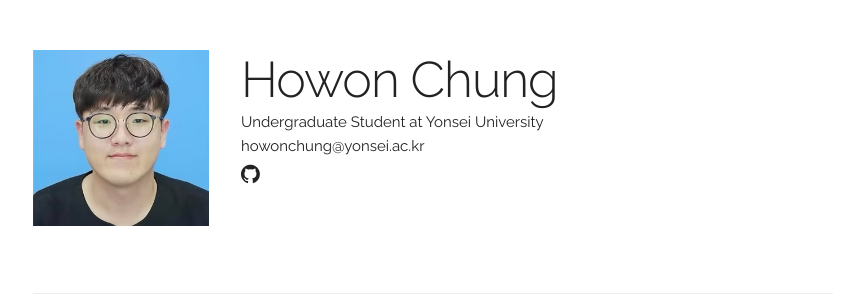
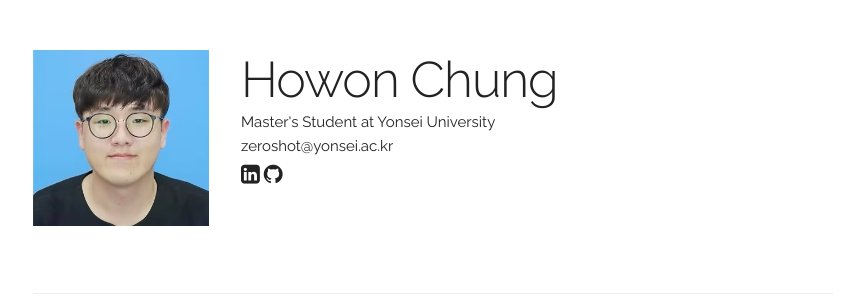
Before and after one commit to DONGSANSUNJAE/DONGSANSUNJAE.github.io, a Jekyll site: the page built from index.html, in a window 1280 px wide. Shown: the top 306 px of the page, without its empty margins (207-1072 px from the left). Built offline with Jekyll 4.4.1, drawn with Linux system fonts in a browser that asks for light colours.

Commit message:
Update_20260801_1

```diff
--- a/_data/main_info.yaml
+++ b/_data/main_info.yaml
@@ -1,10 +1,10 @@
 name: "Howon Chung"
-title: "Undergraduate Student at Yonsei University"
-email: "howonchung@yonsei.ac.kr"
+title: "Master's Student at Yonsei University"
+email: "zeroshot@yonsei.ac.kr"
 profile_pic: "/assets/profile-pics/profile.png"
 cv: ""
 semantic_scholar: ""
 google_scholar: ""
-linkedin: ""
-github: "https://github.com/hwchung"
+linkedin: "https://www.linkedin.com/in/howon-chung-69b70b347/"
+github: "https://github.com/DONGSANSUNJAE"
 google_analystics_tracking_id: ""
```
